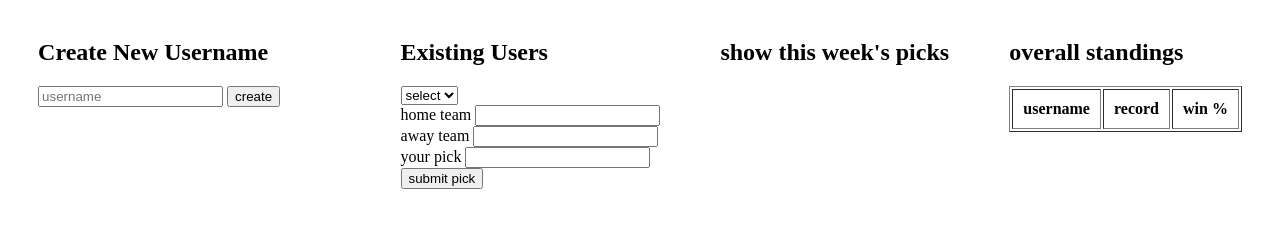
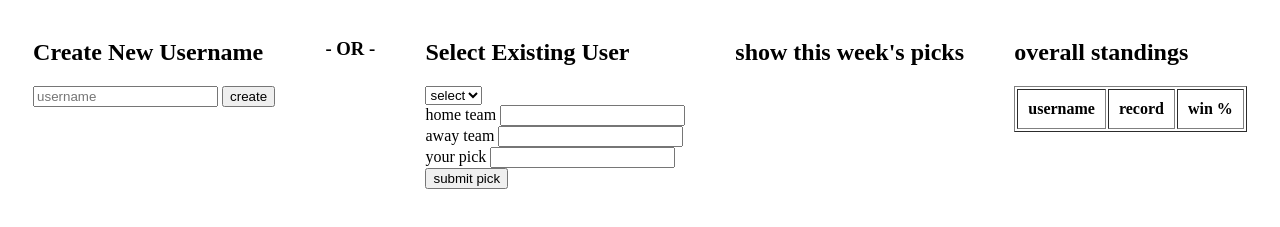
Before and after one commit to jnthnch/hrext07-project, a plain HTML site: page index.html in a window 1280 px wide. Shown: the part 61-288 px from the top of the page. Drawn offline with nearby package versions, Linux system fonts and the light colour scheme.

Commit message:
display changes

```diff
--- a/css/style.css
+++ b/css/style.css
@@ -6,5 +6,17 @@
 .pick-container {
 }
 
+.user-picks-container {
+  display: flex;
+  flex-wrap: wrap;
+  flex-direction: column;
+  align-items: flex-start;
+  align-content: flex-start;
+}
+
+.picks-list {
+
+}
+
 .overall-standings {
 }
--- a/index.html
+++ b/index.html
@@ -25,13 +25,15 @@
         <button type="button" class="create-user-button">create</button>
       </div>
 
-      <br>
+      <h3>
+        - OR -
+      </h3>
 
       <div class="pick-container">
 
         <!-- EXISTING USERS DROPDOWN MENU -->
         <h2>
-          Existing Users
+          Select Existing User
         </h2>
         <select class="user-name-dropdown" name="">
           <option value="" selected disabled hidden>select</option>
```
